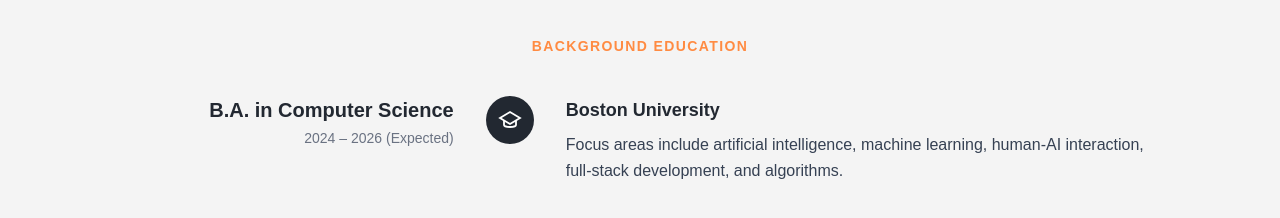
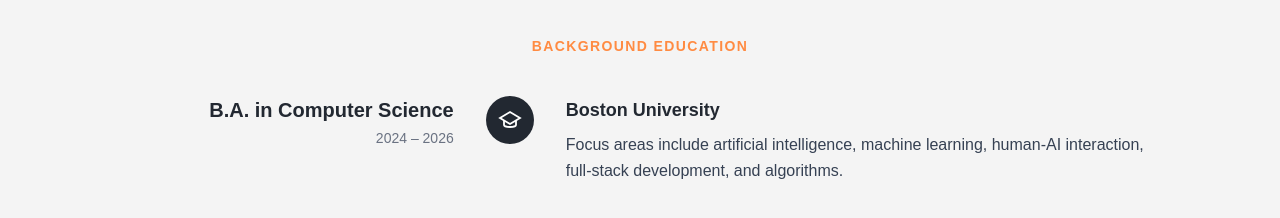
Before and after one commit to jihyeleekr/jihye-personal-webpage, a Next.js app: page / in a window 1280 px wide. Shown: the part 3140-3358 px from the top of the page. Built offline with nearby package versions, Linux system fonts and the light colour scheme.

Commit message:
graduate date update

```diff
--- a/components/Resume.tsx
+++ b/components/Resume.tsx
@@ -243,7 +243,7 @@
           <div className="md:grid md:grid-cols-[1fr_auto_1.8fr] gap-8 items-start">
             <div className="text-center md:text-right">
               <h3 className="text-xl font-bold">B.A. in Computer Science</h3>
-              <p className="mt-1 text-gray-500 text-sm">2024 – 2026 (Expected)</p>
+              <p className="mt-1 text-gray-500 text-sm">2024 – 2026 </p>
             </div>
 
             <div className="hidden md:flex flex-col items-center">
```
